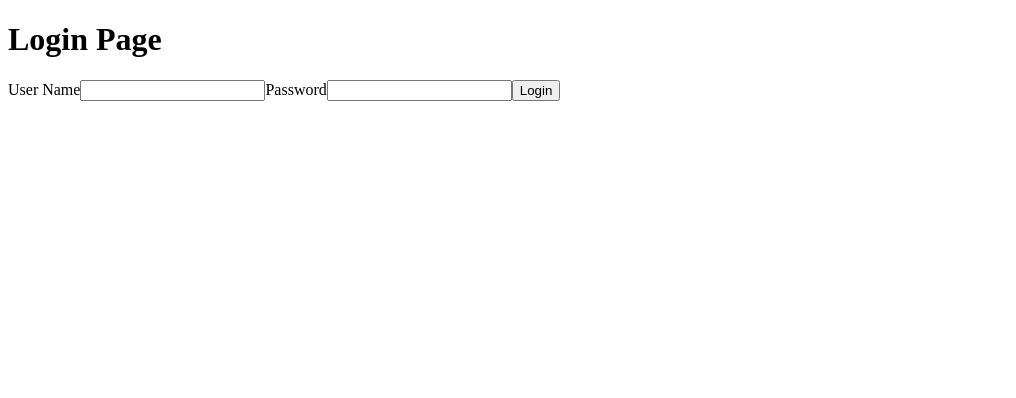
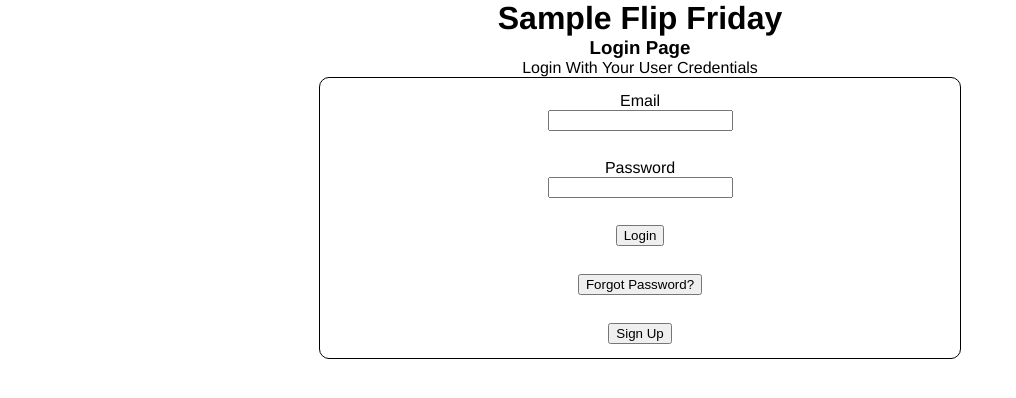
Before and after one commit to JNaeder/CS361_Project, a React (Create React App) app: page / in a window 1280 px wide. Shown: the top 398 px of the page, without its empty margins (0-1016 px from the left). Built offline with nearby package versions, Linux system fonts and the light colour scheme; no server answers; the database is empty.

Commit message:
Kept working on parts on the three pages. Added very basic CSS

```diff
--- a/src/App.css
+++ b/src/App.css
@@ -1,38 +1,58 @@
+* {
+  margin: 0px;
+}
+
 .App {
   text-align: center;
+  font-family: "Franklin Gothic Medium", "Arial Narrow", Arial, sans-serif;
 }
 
-.App-logo {
-  height: 40vmin;
-  pointer-events: none;
+nav {
+  background-color: aqua;
+  padding: 15px;
+  margin-bottom: 20px;
+  display: flex;
+  justify-content: space-evenly;
 }
 
-@media (prefers-reduced-motion: no-preference) {
-  .App-logo {
-    animation: App-logo-spin infinite 20s linear;
-  }
-}
-
-.App-header {
-  background-color: #282c34;
-  min-height: 100vh;
+/* Signup Form */
+.form_container {
+  border: solid black 1px;
+  border-radius: 10px;
+  margin: auto;
   display: flex;
   flex-direction: column;
   align-items: center;
-  justify-content: center;
-  font-size: calc(10px + 2vmin);
-  color: white;
+  justify-content: space-around;
+  width: 50vw;
+  height: 35vh;
+  min-height: 200px;
 }
 
-.App-link {
-  color: #61dafb;
+.form_input {
+  display: flex;
+  flex-direction: column;
 }
 
-@keyframes App-logo-spin {
-  from {
-    transform: rotate(0deg);
-  }
-  to {
-    transform: rotate(360deg);
-  }
+/* Sample View */
+.sample_table {
+  border-collapse: collapse;
+  margin: auto;
 }
+
+td {
+  width: 100px;
+}
+
+table,
+th,
+td {
+  border: solid 1px black;
+}
+
+.upload_container {
+  display: flex;
+  margin: auto;
+  justify-content: center;
+  margin-top: 30px;
+}
--- a/src/App.js
+++ b/src/App.js
@@ -1,4 +1,6 @@
-import { BrowserRouter } from "react-router-dom";
+import "./App.css";
+
+import { BrowserRouter, Routes, Route } from "react-router-dom";
 import { initializeApp } from "firebase/app";
 import { getAnalytics } from "firebase/analytics";
 import { getAuth, onAuthStateChanged } from "firebase/auth";
@@ -9,6 +11,7 @@ import { useState } from "react";
 
 import LoginPage from "./pages/LoginPage";
 import RoutingStuff from "./components/RoutingStuff";
+import SignUpPage from "./pages/SignUpPage";
 
 const firebaseConfig = {
   apiKey: "AIzaSyA2ABbS8WfN0HGraMfBn3wbA8xNZsw1ido",
@@ -33,13 +36,19 @@ function App() {
   });
 
   return (
-    <BrowserRouter>
-      {currentUser ? (
-        <RoutingStuff db={db} storage={storage} />
-      ) : (
-        <LoginPage auth={auth} />
-      )}
-    </BrowserRouter>
+    <div className="App">
+      <BrowserRouter>
+        {currentUser ? (
+          <RoutingStuff db={db} storage={storage} auth={auth} />
+        ) : (
+          // <LoginPage auth={auth} />
+          <Routes>
+            <Route path="/" element={<LoginPage auth={auth} />} />
+            <Route path="/signup" element={<SignUpPage />} />
+          </Routes>
+        )}
+      </BrowserRouter>
+    </div>
   );
 }
 
--- /dev/null
+++ b/src/components/Navigation.js
@@ -0,0 +1,16 @@
+import { signOut } from "firebase/auth";
+
+function Navigation({ auth }) {
+  const signOutUser = function () {
+    signOut(auth);
+  };
+
+  return (
+    <nav>
+      <h1>Sample Flip Friday</h1>
+      <button onClick={signOutUser}>Sign Out</button>
+    </nav>
+  );
+}
+
+export default Navigation;
--- a/src/components/RoutingStuff.js
+++ b/src/components/RoutingStuff.js
@@ -1,10 +1,12 @@
 import { Route, Routes } from "react-router-dom";
 import SampleLibraryPage from "../pages/SampleLibraryPage";
 import SampleUploadPage from "../pages/SampleUploadPage";
+import Navigation from "./Navigation";
 
-function RoutingStuff({ db, storage }) {
+function RoutingStuff({ db, storage, auth }) {
   return (
     <>
+      <Navigation auth={auth} />
       <Routes>
         <Route
           path="/"
--- a/src/pages/LoginPage.js
+++ b/src/pages/LoginPage.js
@@ -1,35 +1,59 @@
 import { useState } from "react";
 import { signInWithEmailAndPassword } from "firebase/auth";
+import { useNavigate } from "react-router-dom";
 
 function LoginPage({ auth }) {
+  const navigation = useNavigate();
   const [userName, setUserName] = useState("");
   const [password, setPassword] = useState("");
 
   const loginButton = function (e) {
     e.preventDefault();
+    console.log(auth);
     signInWithEmailAndPassword(auth, userName, password).then(
       (userCredential) => console.log(userCredential)
     );
   };
 
+  const forgotPassword = function (e) {
+    e.preventDefault();
+  };
+
+  const signUpButton = function (e) {
+    e.preventDefault();
+    navigation("/signup");
+  };
+
   return (
     <>
-      <h1>Login Page</h1>
-      <form>
-        <label htmlFor="user_name">User Name</label>
+      <h1>Sample Flip Friday</h1>
+      <h3>Login Page</h3>
+      <p>Login With Your User Credentials</p>
+      <form className="form_container">
+        <div className="form_input">
+          <label htmlFor="user_name">Email</label>
           <input
             type="email"
             name="user_name"
             onChange={(e) => setUserName(e.target.value)}
           />
+        </div>
+        <div className="form_input">
           <label htmlFor="password">Password</label>
           <input
             type="password"
             name="password"
             onChange={(e) => setPassword(e.target.value)}
           />
+        </div>
         <button type="submit" onClick={loginButton}>
           Login
+        </button>
+        <button type="submit" onClick={forgotPassword}>
+          Forgot Password?
+        </button>
+        <button type="submit" onClick={signUpButton}>
+          Sign Up
         </button>
       </form>
     </>
--- a/src/pages/SampleLibraryPage.js
+++ b/src/pages/SampleLibraryPage.js
@@ -23,10 +23,9 @@ function SampleLibraryPage({ db }) {
   return (
     <>
       <div>
-        <h1>Sample Library Page</h1>
-        <button>Sign Out</button>
+        <h3>Sample Library Page</h3>
       </div>
-      <table>
+      <table className="sample_table">
         <thead>
           <tr>
             <th>Sample Name</th>
@@ -41,8 +40,10 @@ function SampleLibraryPage({ db }) {
           ))}
         </tbody>
       </table>
-
-      <button onClick={() => navigate("/sampleupload")}>Upload</button>
+      <div className="upload_container">
+        <p>Upload your own samples!</p>
+        <button onClick={() => navigate("/sampleupload")}>Upload</button>
+      </div>
     </>
   );
 }
--- /dev/null
+++ b/src/pages/SignUpPage.js
@@ -0,0 +1,49 @@
+import { useState } from "react";
+import { useNavigate } from "react-router-dom";
+
+function SignUpPage() {
+  const navigation = useNavigate();
+  const [userName, setUserName] = useState("");
+  const [password, setPassword] = useState("");
+  const [passwordConfirm, setPasswordConfirm] = useState("");
+  return (
+    <>
+      <h3>Signup Page</h3>
+      <form className="form_container">
+        <div className="form_input">
+          <label htmlFor="user_name">Email</label>
+          <input
+            type="email"
+            name="user_name"
+            onChange={(e) => setUserName(e.target.value)}
+          />
+        </div>
+        <div className="form_input">
+          <label htmlFor="password">Password</label>
+          <input
+            type="password"
+            name="password"
+            onChange={(e) => setPassword(e.target.value)}
+          />
+        </div>
+        <div className="form_input">
+          <label htmlFor="password">Confirm Password</label>
+          <input
+            type="password"
+            name="password"
+            onChange={(e) => setPasswordConfirm(e.target.value)}
+          />
+        </div>
+        <button type="submit">Sign Up</button>
+        <div>
+          <p>Have a login already?</p>
+          <button type="submit" onClick={() => navigation("/")}>
+            Back to Login
+          </button>
+        </div>
+      </form>
+    </>
+  );
+}
+
+export default SignUpPage;
```
Lines whose indentation alone changed are shown as unchanged.
